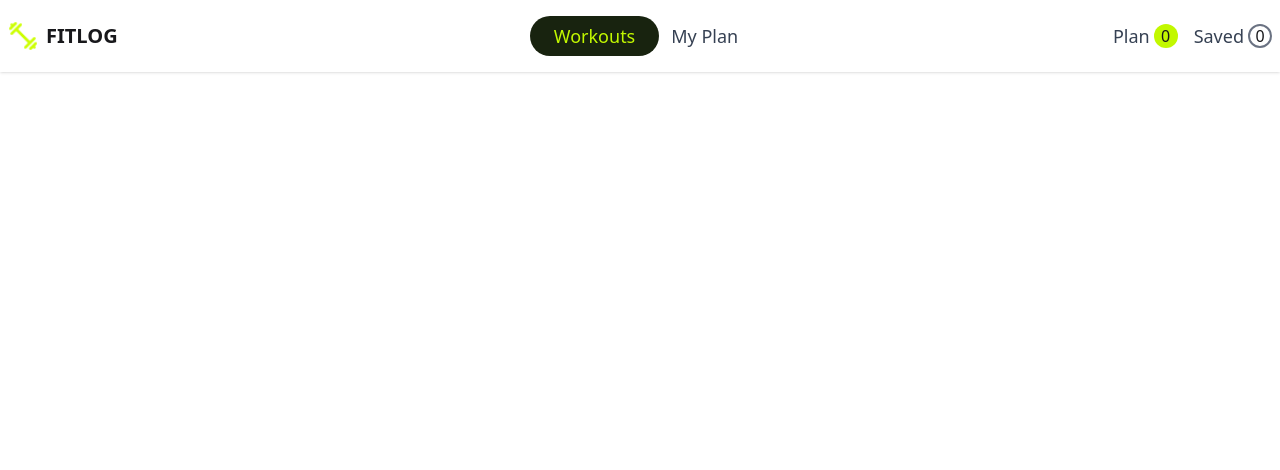
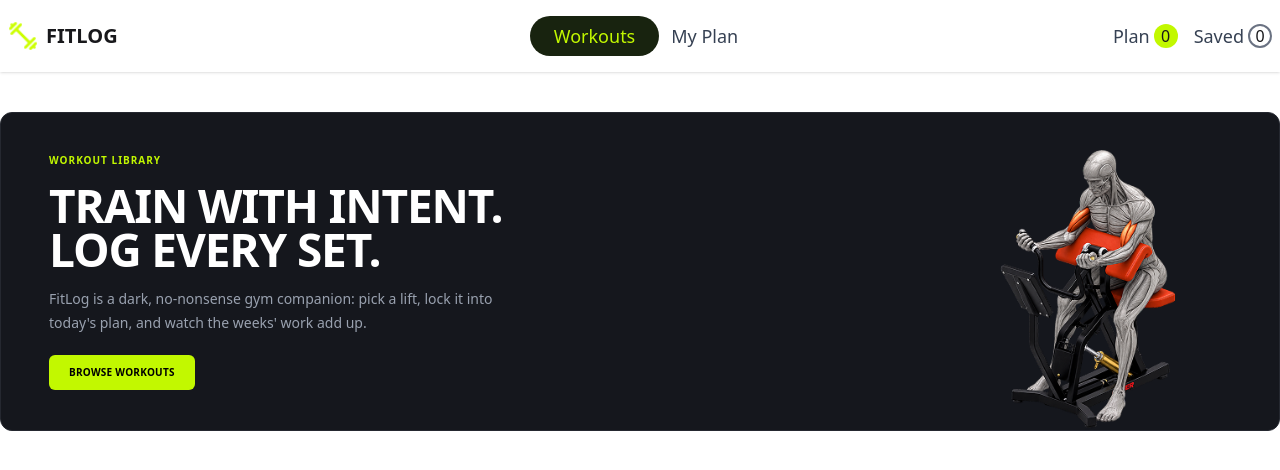
Before and after one commit to md-mridul-ali/fit-log, a Next.js app: page / in a window 1280 px wide. Shown: the top 470 px of the page. Built offline with nearby package versions, Linux system fonts and the light colour scheme.

Commit message:
added Banner section

```diff
--- /dev/null
+++ b/src/app/components/banner/Banner.tsx
@@ -0,0 +1,43 @@
+import React from "react";
+import Image from "next/image";
+import bannerImage from "../../../assets/banner.png";
+const Banner = () => {
+  return (
+    <section className="mt-10 mb-10 relative mx-auto w-full overflow-hidden rounded-xl border border-[#252830] bg-[#15171d]">
+      <div className="flex min-h-[300px] items-center px-6 py-10 sm:px-10 lg:min-h-[300px] lg:px-12">
+        {/* Content */}
+        <div className="relative z-10 max-w-xl">
+          <p className="mb-4 text-[10px] font-bold uppercase tracking-widest text-[#C2F800]">
+            Workout Library
+          </p>
+
+          <h1 className="max-w-[500px] text-4xl font-black uppercase leading-[0.95] tracking-tight text-white sm:text-5xl lg:text-[46px]">
+            Train With Intent. Log Every Set.
+          </h1>
+
+          <p className="mt-4 max-w-[470px] text-sm leading-6 text-gray-400">
+            FitLog is a dark, no-nonsense gym companion: pick a lift, lock it
+            into today&apos;s plan, and watch the weeks&apos; work add up.
+          </p>
+
+          <button className="mt-5 rounded-md bg-[#C2F800] px-5 py-2.5 text-[10px] font-bold uppercase tracking-wide text-black transition hover:bg-[#d2ff32] hover:scale-105">
+            Browse Workouts
+          </button>
+        </div>
+
+        {/* Workout Image */}
+        <div className="absolute right-4 bottom-0 hidden h-[270px] w-[250px] sm:block lg:right-12 lg:h-[280px] lg:w-[280px]">
+          <Image
+            src={bannerImage}
+            alt="banner logo"
+            fill
+            className="object-contain object-bottom"
+            priority
+          />
+        </div>
+      </div>
+    </section>
+  );
+};
+
+export default Banner;
--- a/src/app/page.tsx
+++ b/src/app/page.tsx
@@ -1,10 +1,11 @@
+import Banner from "./components/banner/Banner";
 
 
 
 export default function Home() {
   return (
    <div>
-
+    <Banner></Banner>
    </div>
 
   );
```
